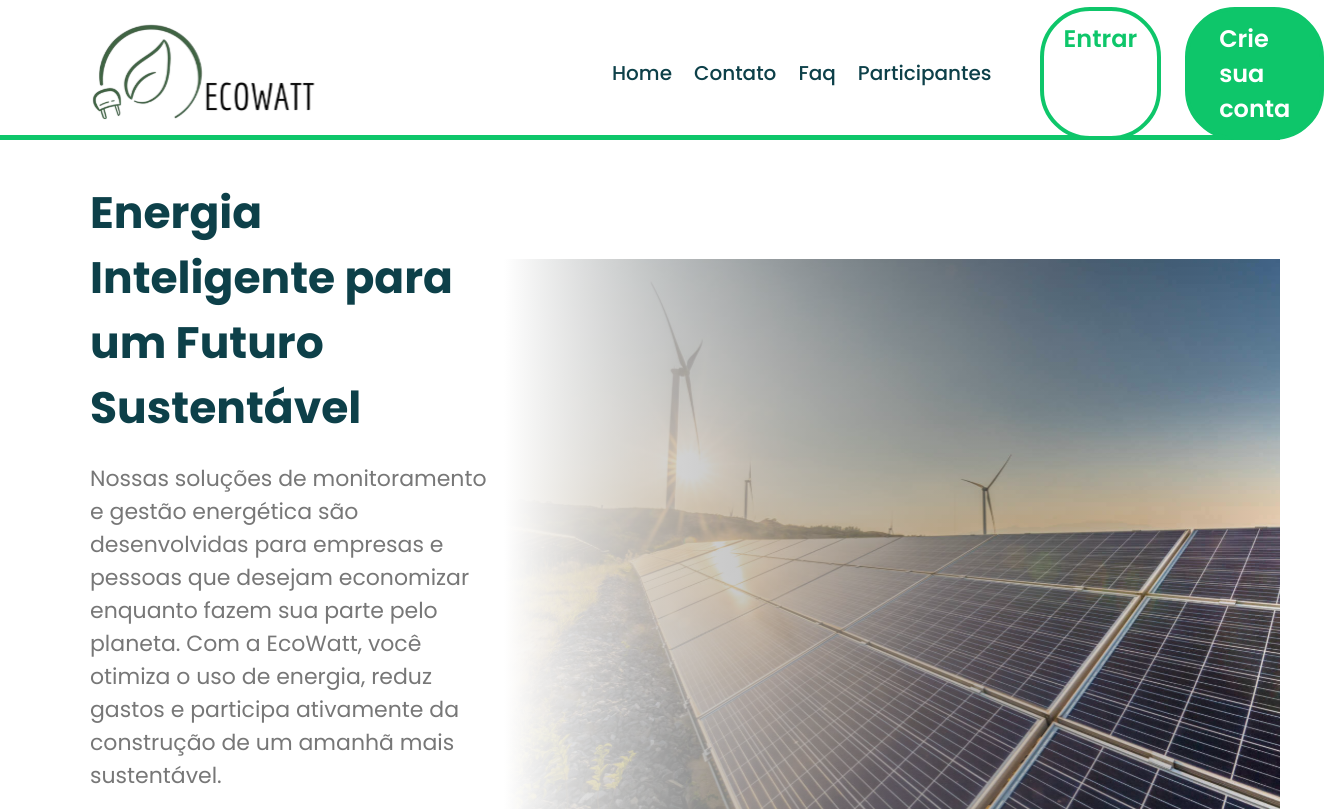
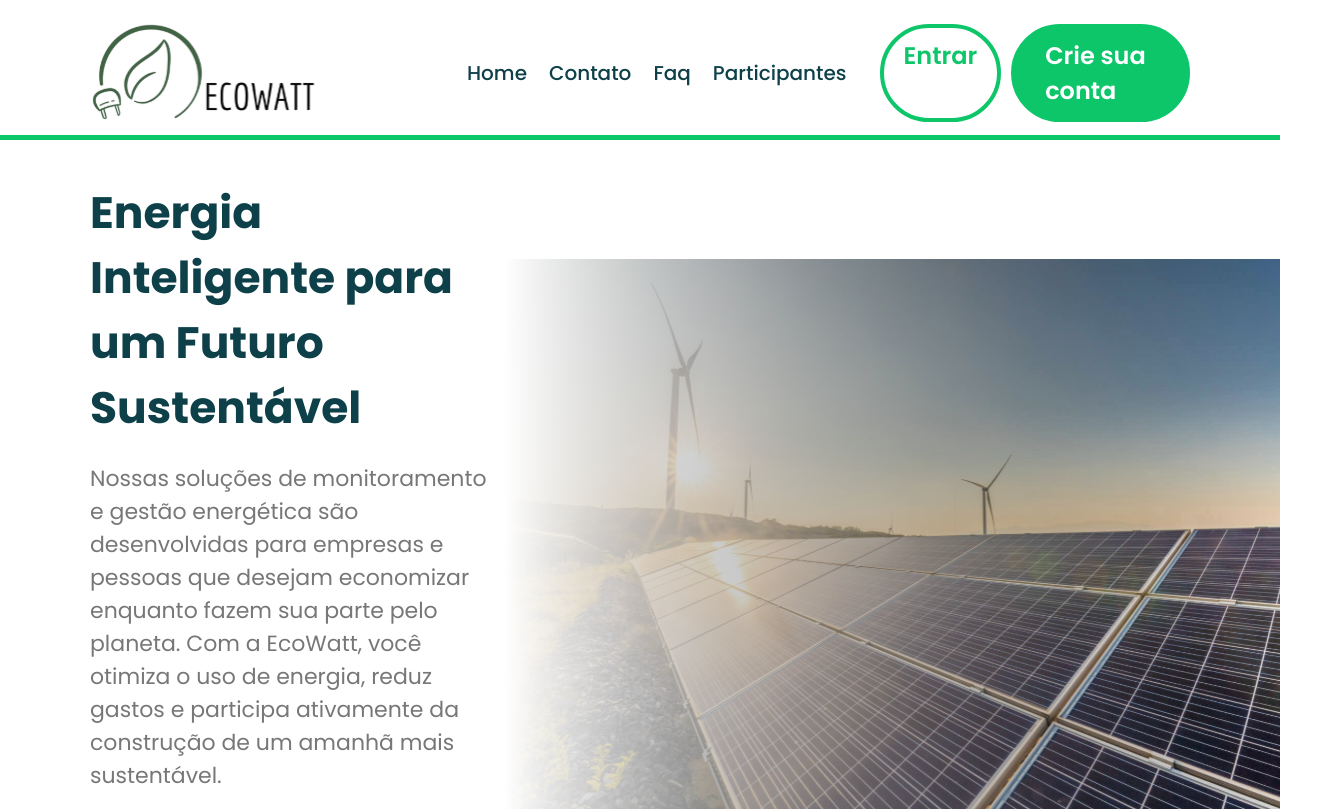
Before and after one commit to caua-santos-souza/ecowatt-front, a Next.js app: page / in a window 1280 px wide. Shown: the top 811 px of the page, 1324 px wide, since content can reach past the window. Built offline with nearby package versions, Linux system fonts and the light colour scheme.

Commit message:
correção responsiidade para o header em notebooks

```diff
--- a/src/components/Compartilhados/Header/Header.module.css
+++ b/src/components/Compartilhados/Header/Header.module.css
@@ -1,9 +1,4 @@
-/* Header.module.css */
 
-/* Suavizando a rolagem para links âncoras */
-
-
-/* Header container */
 .Header {
     width: 100%;
     height: 8.75rem;
@@ -14,9 +9,10 @@
     display: flex;
     align-items: center;
     animation: fadeInHeader 1s ease-out;
+    justify-content: space-between;
 }
 
-/* Animação para o Header */
+
 @keyframes fadeInHeader {
     0% {
         opacity: 0;
@@ -28,9 +24,10 @@
     }
 }
 
-/* Links do header com animação de fade-in */
+
 .Header__links {
-    padding-left: 18rem;
+    justify-content: center;
+    padding-left: 13%;
     font-weight: 500;
     font-size: 1.25rem;
     gap: 1.375rem;
@@ -58,8 +55,8 @@
 
 .Header__Login_Registro {
     display: flex;
-    padding-left: 3rem;
-    gap: 1.5rem;
+    padding-left: 3%;
+    gap: 10px;
     font-weight: 600;
     font-size: 24px;
     animation: fadeInLoginRegister 1s ease-out;
```
